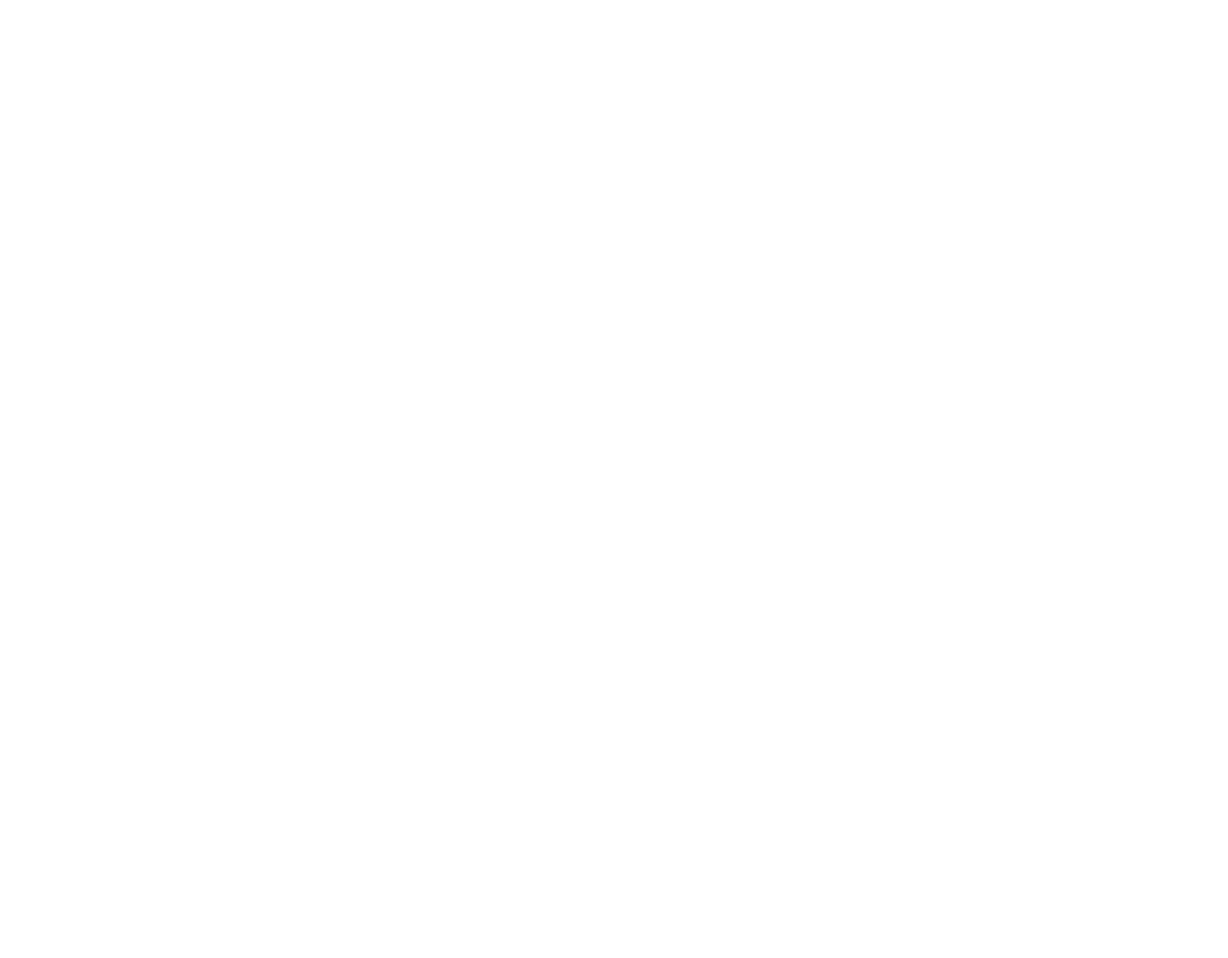
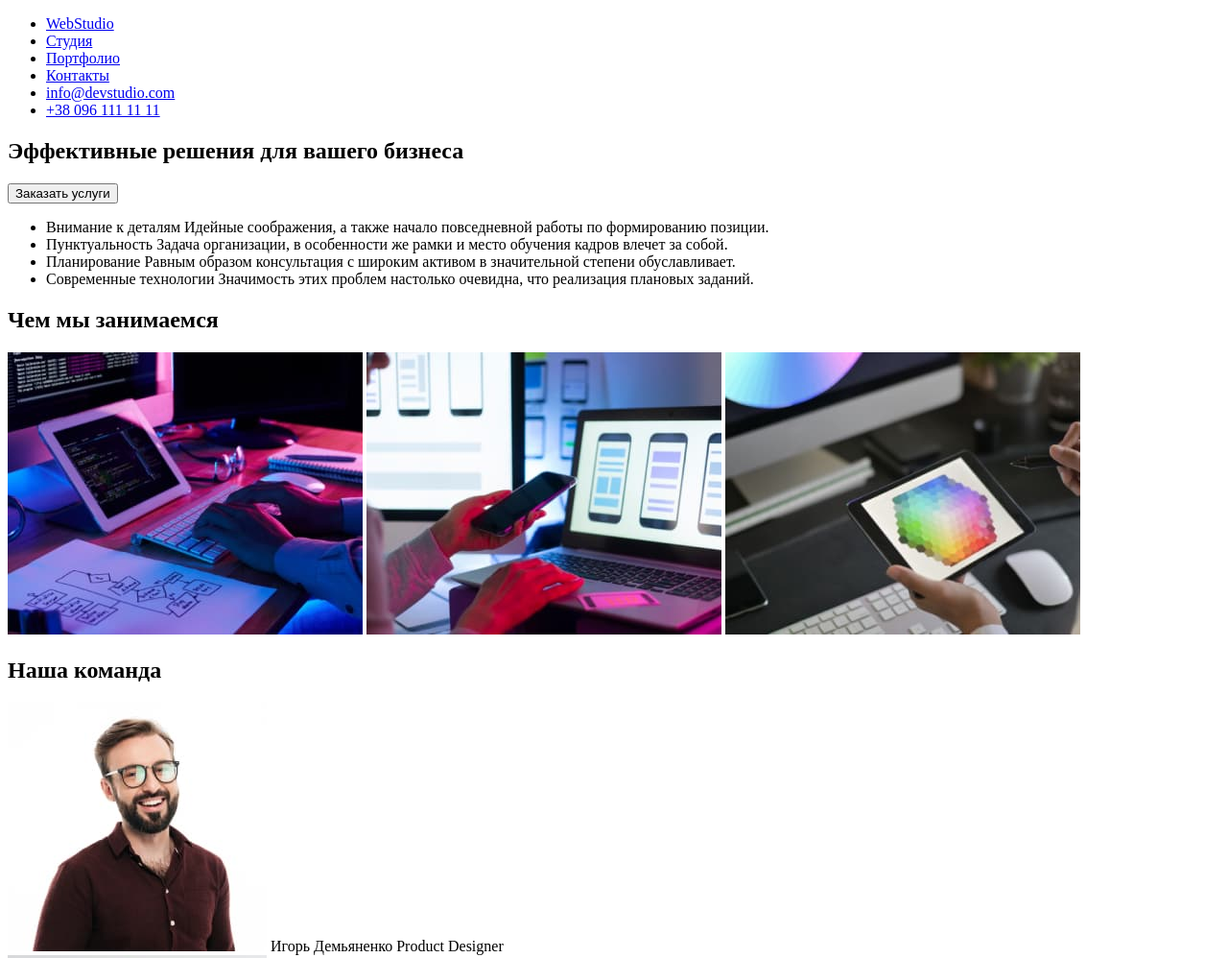
Before and after one commit to Lovchinskaya/goit-markup-hw-01, a plain HTML site: page index.html in a window 1280 px wide. Shown: the top 998 px of the page at 96% size. Before the commit the page ends 800 px from the top, so only its background shows below. Drawn offline with Linux system fonts and the light colour scheme.

Commit message:
First commit 8.06.22
Everything is ok except missed heading in third section

```diff
--- a/index.html
+++ b/index.html
@@ -7,6 +7,99 @@
     <title>Document</title>
 </head>
 <body>
-
+   <header>
+       <nav>
+           <ul>
+               <li><a href="#">
+                <span>Web</span><span>Studio</span>
+               </a></li>
+               <li><a href="#">Студия</a></li>
+               <li><a href="#">Портфолио</a></li>
+               <li><a href="#">Контакты</a></li>
+               <li><a href="mailto:info@devstudio.com">info@devstudio.com</a></li>
+               <li><a href="tel:+380961111111">+38 096 111 11 11</a></li>
+           </ul>
+       </nav>
+   </header>
+   <main>
+       <section>
+           <h1>Эффективные решения для вашего бизнеса</h1>
+           <button>Заказать услуги</button>
+       </section>
+       <section>
+           <ul>
+               <li><span>Внимание к деталям
+               </span>
+            <span>
+                Идейные соображения, а также начало повседневной работы по формированию позиции.
+            </span></li>
+               <li><span>
+                Пунктуальность
+               </span>
+            <span>
+                Задача организации, в особенности же рамки и место обучения кадров влечет за собой.
+            </span></li>
+               <li><span>
+                Планирование
+               </span>
+            <span>
+                Равным образом консультация с широким активом в значительной степени обуславливает.
+            </span></li>
+               <li><span>
+                Современные технологии
+               </span>
+            <span>
+                Значимость этих проблем настолько очевидна, что реализация плановых заданий.
+            </span></li>
+           </ul>
+       </section>
+       <section>
+           <h2>Чем мы занимаемся</h2>
+           <div>
+               <img src="./images/box1.jpg" width="370" alt="Web Coding Version">
+               <img src="./images/box2.jpg" width="370" alt="Mobile Adaptation">
+               <img src="./images/box3.jpg" width="370" alt="Tablet Version">
+            </div>
+       </section>
+       <section>
+           <h2>Наша команда</h2>
+           <div>
+               <div>
+                   <img src="./images/img(1).jpg" width="270" alt="Игорь Демьяненко">
+                       <span>Игорь Демьяненко</span>
+                       <span>Product Designer</span>
+               </div>
+               <div>
+                   <img src="./images/img(2).jpg" width="270" alt="Ольга Репина">
+                   <span>Ольга Репина</span>
+                   <span>Frontend Developer</span>
+               </div>
+               <div>
+                   <img src="./images/img(3).jpg" width="270" alt="Николай Тарасов">
+                   <span>Николай Тарасов</span>
+                   <span>Marketing</span>
+               </div>
+               <div>
+                <img src="./images/img(4).jpg" width="270" alt="Михаил Ермаков">
+                <span>Михаил Ермаков</span>
+                <span>UI Designer</span>
+            </div>
+           </div>
+       </section>
+   </main>
+   <footer>
+       <ul>
+           <li>
+            <a href="#">
+                <span>Web</span><span>Studio</span>
+               </a>
+           </li>
+           <li>
+               <address>г. Киев, пр-т Леси Украинки, 26</address>
+           </li>
+           <li><span>info@example.com</span></li>
+           <li><span>+38 099 111 11 11</span></li>
+       </ul>
+   </footer>
 </body>
 </html>
```
Also changed, not shown: images/box1.jpg (added), images/box2.jpg (added), images/box3.jpg (added), images/img(1).jpg (added), images/img(2).jpg (added), images/img(3).jpg (added), images/img(4).jpg (added).
